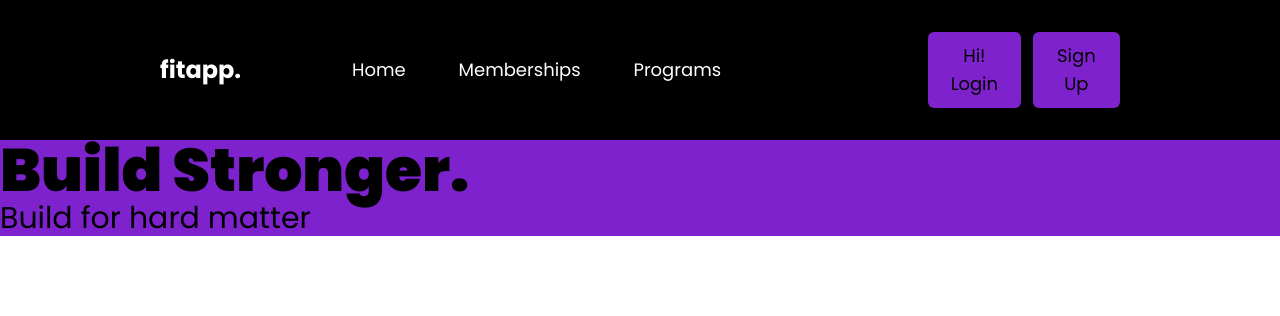
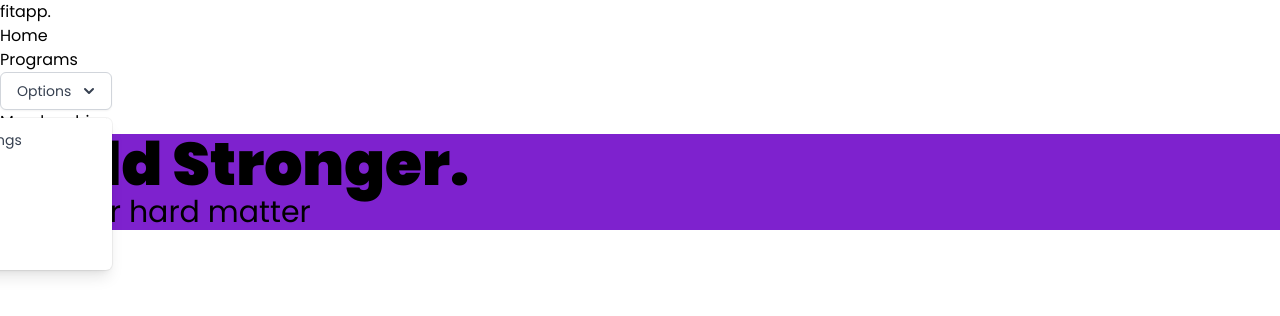
Before and after one commit to RavenJabhaJoseph/Tailwind-CSS, a website built with webpack: page dist/index.html in a window 1280 px wide. Built offline with nearby package versions, Linux system fonts and the light colour scheme.

Commit message:
Navigation bar is in progress
Understanding animations behind the dropdown menu. Nesting dropdown menu is
difficult to understand, So breaking code into pieces and learning.

```diff
--- a/dist/index.html
+++ b/dist/index.html
@@ -5,22 +5,53 @@
   <title>Tailwind Webpack Test</title>
 </head>
   <body class="font-Poppins">
-    <nav class="bg-black py-2">
-      <div class="flex flex-row py-6 mx-40">
-        <div class="basis-1/5 grid content-center">
-           <span class="text-white font-bold text-2xl">fitapp.</span>
-        </div>
-        <div class=" text-white text-lg font-normal grid grid-flow-row content-center basis-3/5">
-           <div>
-            <a href="" >Home</a></li>
-            <a href="" class="px-12">Memberships</a></li>
-            <a href="">Programs</a></li>
-           </div>
-        </div>
-        <div class="basis-1/5 flex justify-end text-lg text-black">
-          <button class="bg-purple-700 py-2.5 px-4 rounded-md hover:bg-purple-900 mr-3">Hi! Login</button>
-          <button class="bg-purple-700 py-2.5 px-4 rounded-md hover:bg-purple-900">Sign Up</button>
-        </div>
+    <nav>
+      <div>
+        <a href="#home">fitapp.</a>
+      </div>
+      <div>
+        <ul>
+          <li><a href="">Home</a></li>
+          <li><a href="">Programs</a></li>
+          <!-- This example requires Tailwind CSS v2.0+ -->
+<div class="relative inline-block text-left">
+  <div>
+    <button type="button" class="inline-flex justify-center w-full rounded-md border border-gray-300 shadow-sm px-4 py-2 bg-white text-sm font-medium text-gray-700 hover:bg-gray-50 focus:outline-none focus:ring-2 focus:ring-offset-2 focus:ring-offset-gray-100 focus:ring-indigo-500" id="menu-button" aria-expanded="true" aria-haspopup="true">
+      Options
+      <!-- Heroicon name: solid/chevron-down -->
+      <svg class="-mr-1 ml-2 h-5 w-5" xmlns="http://www.w3.org/2000/svg" viewBox="0 0 20 20" fill="currentColor" aria-hidden="true">
+        <path fill-rule="evenodd" d="M5.293 7.293a1 1 0 011.414 0L10 10.586l3.293-3.293a1 1 0 111.414 1.414l-4 4a1 1 0 01-1.414 0l-4-4a1 1 0 010-1.414z" clip-rule="evenodd" />
+      </svg>
+    </button>
+  </div>
+
+  <!--
+    Dropdown menu, show/hide based on menu state.
+
+    Entering: "transition ease-out duration-100"
+      From: "transform opacity-0 scale-95"
+      To: "transform opacity-100 scale-100"
+    Leaving: "transition ease-in duration-75"
+      From: "transform opacity-100 scale-100"
+      To: "transform opacity-0 scale-95"
+  -->
+  <div class="origin-top-right absolute right-0 mt-2 w-56 rounded-md shadow-lg bg-white ring-1 ring-black ring-opacity-5 focus:outline-none" role="menu" aria-orientation="vertical" aria-labelledby="menu-button" tabindex="-1">
+    <div class="py-1" role="none">
+      <!-- Active: "bg-gray-100 text-gray-900", Not Active: "text-gray-700" -->
+      <a href="#" class="text-gray-700 block px-4 py-2 text-sm" role="menuitem" tabindex="-1" id="menu-item-0">Account settings</a>
+      <a href="#" class="text-gray-700 block px-4 py-2 text-sm" role="menuitem" tabindex="-1" id="menu-item-1">Support</a>
+      <a href="#" class="text-gray-700 block px-4 py-2 text-sm" role="menuitem" tabindex="-1" id="menu-item-2">License</a>
+      <form method="POST" action="#" role="none">
+        <button type="submit" class="text-gray-700 block w-full text-left px-4 py-2 text-sm" role="menuitem" tabindex="-1" id="menu-item-3">
+          Sign out
+        </button>
+      </form>
+    </div>
+  </div>
+</div>
+
+          <li><a href="">Memberships</a></li>
+        </ul>
       </div>
     </nav>
     <section class="container mx-auto bg-purple-700 h-50 ">
```
